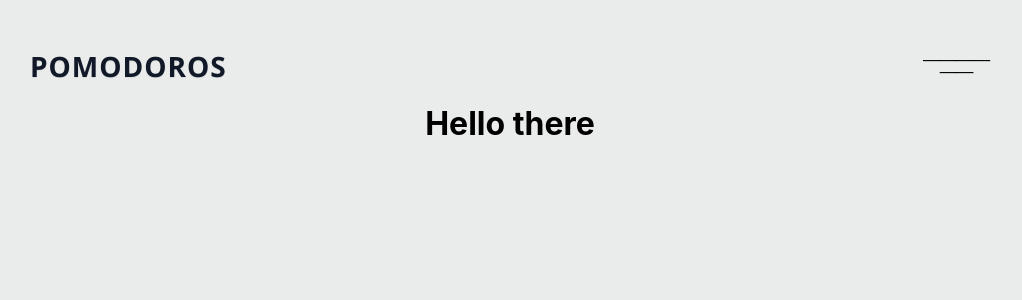
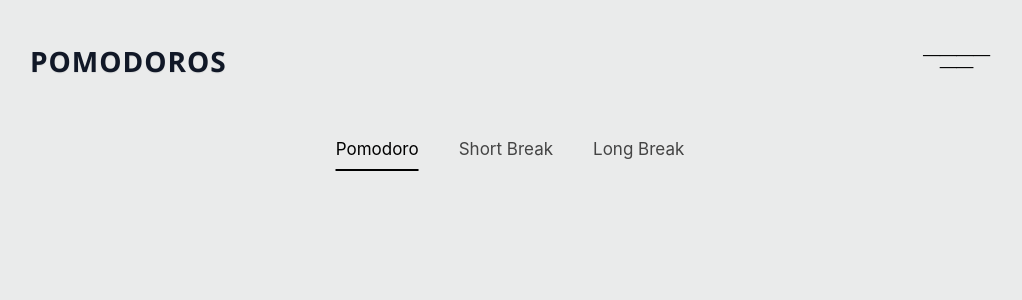
Before and after one commit to muthuraj-v/Pomodoro, a Svelte app in the folder frontend/: page / in a window 1280 px wide. Shown: the top 300 px of the page, without its empty margins (130-1152 px from the left). Built offline with nearby package versions, Linux system fonts and the light colour scheme.

Commit message:
added store

```diff
--- a/frontend/index.html
+++ b/frontend/index.html
@@ -1,12 +1,16 @@
 <!DOCTYPE html>
 <html lang="en">
   <head>
-    <meta charset="UTF-8"/>
-    <meta content="width=device-width, initial-scale=1.0" name="viewport"/>
+    <meta charset="UTF-8" />
+    <meta
+      name="viewport"
+      content="width=device-width, initial-scale=1.0, maximum-scale=1.0, user-scalable=no"
+    />
     <title>timer</title>
   </head>
   <body>
     <div id="app"></div>
+
     <script src="./src/main.ts" type="module"></script>
   </body>
 </html>
--- a/frontend/src/App.svelte
+++ b/frontend/src/App.svelte
@@ -1,14 +1,46 @@
 <script lang="ts">
+  import Label from "./components/label.svelte";
   import Nav from "./components/Nav.svelte";
+  import { onMount } from "svelte";
+
+  onMount(() => {
+    const blockZoomKeys = ["+", "-", "=", "Add", "Subtract"];
+
+    const onKeyDown = (e: KeyboardEvent) => {
+      if (e.ctrlKey && blockZoomKeys.includes(e.key)) {
+        e.preventDefault();
+      }
+      if ((e.metaKey || e.ctrlKey) && e.key === "0") {
+        e.preventDefault();
+      }
+    };
+
+    const onWheel = (e: WheelEvent) => {
+      if (e.ctrlKey) {
+        e.preventDefault();
+      }
+    };
+
+    const onGestureStart = (e: Event) => {
+      e.preventDefault();
+    };
+
+    window.addEventListener("keydown", onKeyDown, { passive: false });
+    window.addEventListener("wheel", onWheel, { passive: false });
+    window.addEventListener("gesturestart", onGestureStart);
+
+    return () => {
+      window.removeEventListener("keydown", onKeyDown);
+      window.removeEventListener("wheel", onWheel);
+      window.removeEventListener("gesturestart", onGestureStart);
+    };
+  });
 </script>
 
 <main>
   <Nav />
-  <h1>Hello there</h1>
+  <Label />
 </main>
 
 <style>
-  h1 {
-    text-align: center;
-  }
 </style>
--- /dev/null
+++ b/frontend/src/components/label.svelte
@@ -0,0 +1,75 @@
+<script lang="ts">
+  import { activeTab, type TabType } from "./store";
+
+  const tabs: TabType[] = ["Pomodoro", "Short Break", "Long Break"];
+
+  function changeTab(tab: TabType) {
+    activeTab.set(tab);
+  }
+</script>
+
+<main id="top-label">
+  {#each tabs as tab}
+    <!-- svelte-ignore a11y-click-events-have-key-events -->
+    <div
+      class="tab"
+      class:active={$activeTab === tab}
+      on:click={() => changeTab(tab)}
+    >
+      {tab}
+    </div>
+  {/each}
+</main>
+
+<style>
+  @import url("https://fonts.googleapis.com/css2?family=Inter:wght@500&display=swap");
+
+  #top-label {
+    font-family: "Inter", sans-serif;
+    font-size: 17px;
+    margin: 40px auto;
+    padding: 0;
+    display: flex;
+    gap: 40px;
+    justify-content: center;
+    max-width: 600px;
+  }
+
+  .tab {
+    padding: 10px 0;
+    cursor: pointer;
+    position: relative;
+    color: #444;
+    transition: color 0.3s ease;
+  }
+
+  .tab::after {
+    content: "";
+    position: absolute;
+    bottom: -2px;
+    left: 50%;
+    width: 0%;
+    height: 2px;
+    background-color: black;
+    transition: all 0.3s ease;
+    transform: translateX(-50%);
+  }
+
+  .tab:hover {
+    color: #000;
+  }
+
+  .tab:hover::after {
+    width: 100%;
+  }
+
+  .tab.active {
+    color: #000;
+    /* font-weight: 600; */
+  }
+
+  .tab.active::after {
+    width: 100%;
+    background-color: #000;
+  }
+</style>
--- /dev/null
+++ b/frontend/src/components/store.ts
@@ -0,0 +1,5 @@
+import { writable } from "svelte/store";
+
+export type TabType = "Pomodoro" | "Short Break" | "Long Break";
+
+export const activeTab = writable<TabType>("Pomodoro");
--- a/frontend/src/style.css
+++ b/frontend/src/style.css
@@ -10,13 +10,17 @@ html {
   /* background-color: rgb(186, 73, 73); */
   /* text-align: center; */
   color: #010001;
+  overscroll-behavior: none;
+  overflow: hidden;
 }
-
+button {
+  background-color: inherit;
+  border: none;
+}
 body {
-  margin: 15px;
+  margin: 10px;
   user-select: none;
   -webkit-user-drag: none;
-  user-drag: none;
   color: #010001;
   font-family: "Inter", -apple-system, BlinkMacSystemFont, "Segoe UI", "Roboto",
     "Oxygen", "Ubuntu", "Cantarell", "Fira Sans", "Droid Sans", "Helvetica Neue",
```
Lines whose indentation alone changed are shown as unchanged.
